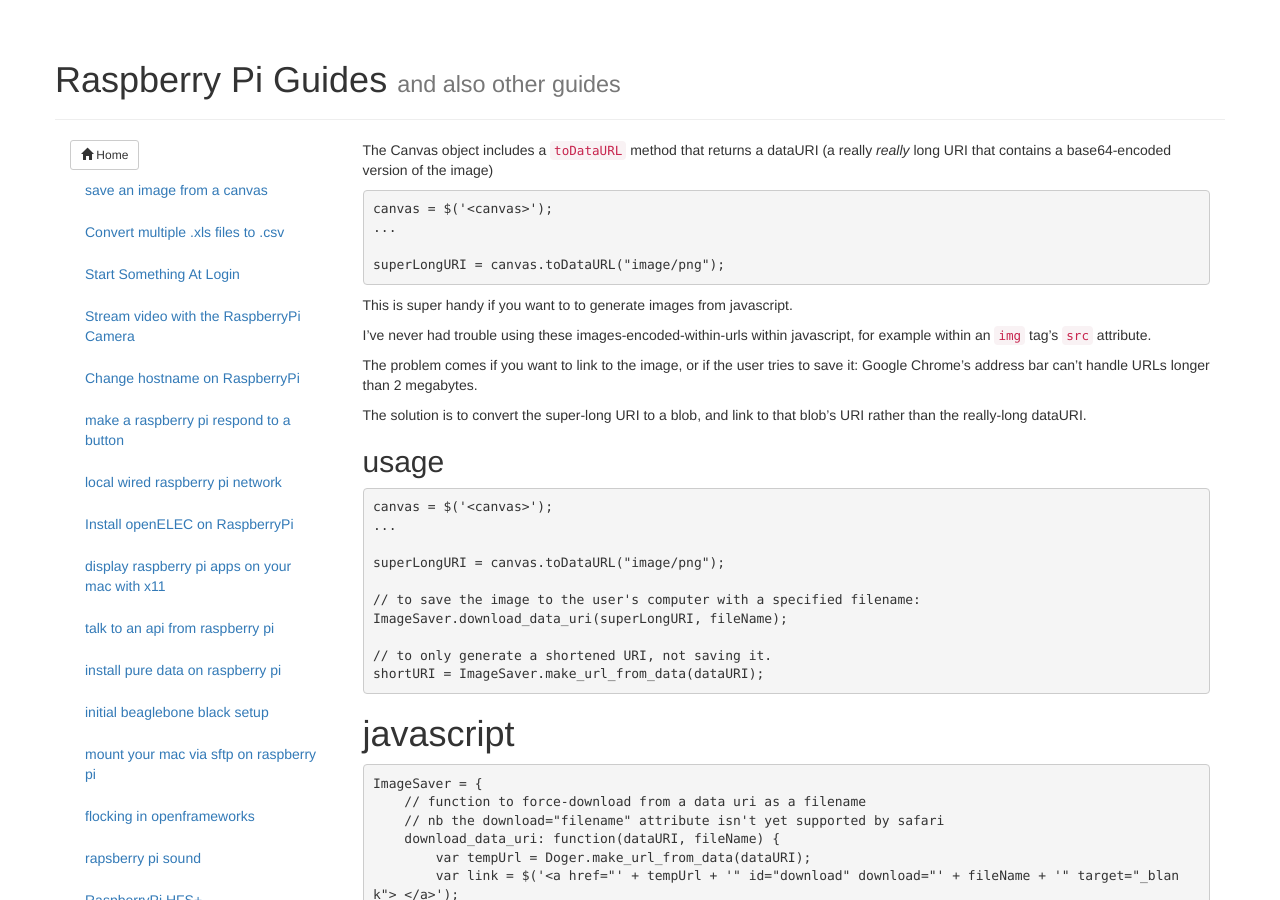
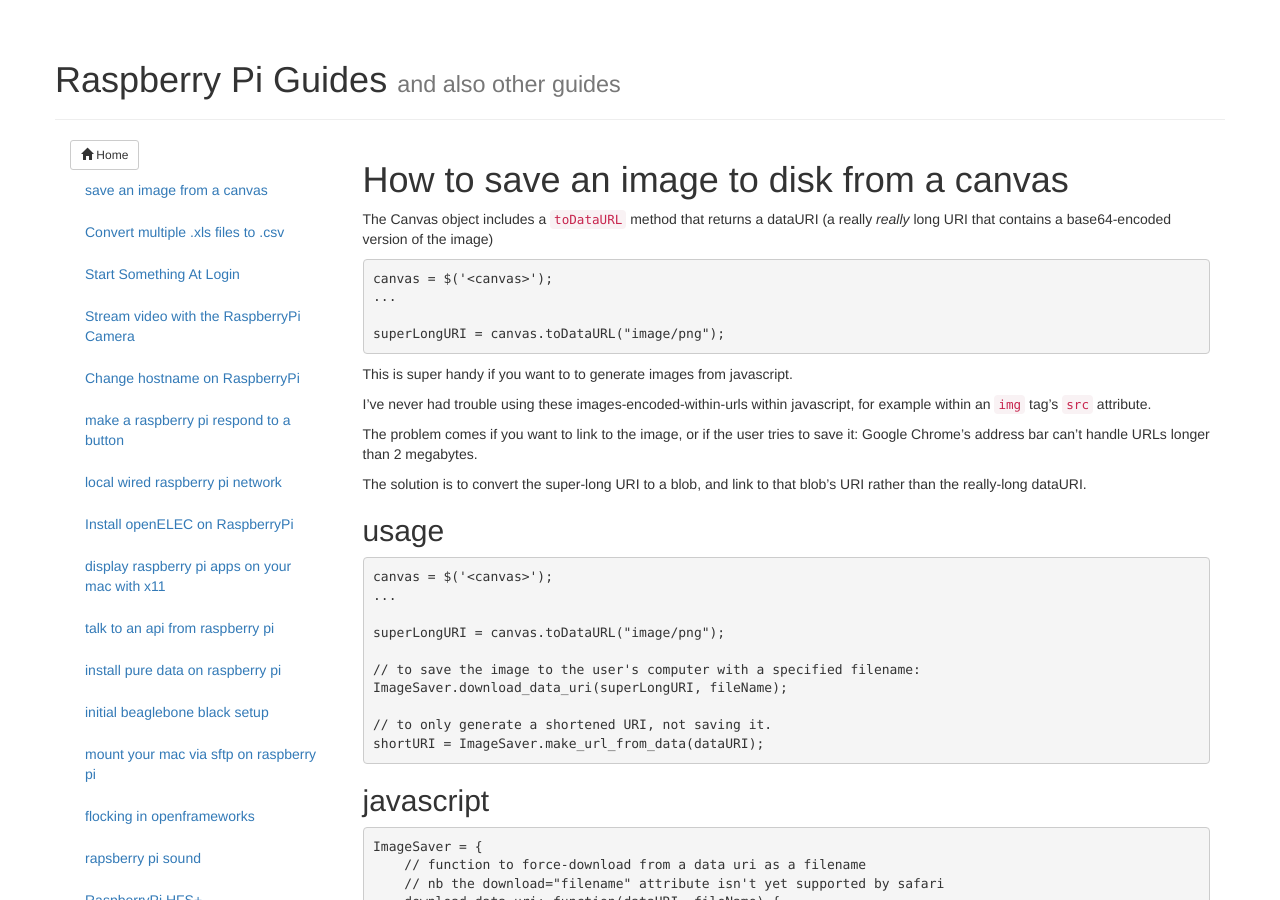
Before and after one commit to amonks/rpi-setup, a Jekyll site: the page built from _posts/2014-4-2-save-image-from-canvas.md, in a window 1280 px wide and 900 px high. Built offline with Jekyll 4.4.1, drawn with Linux system fonts in a browser that asks for light colours; nearby versions of some CDN libraries.

Commit message:
bookmarklet

```diff
--- a/_posts/2014-4-2-save-image-from-canvas.md
+++ b/_posts/2014-4-2-save-image-from-canvas.md
@@ -8,6 +8,8 @@
 group: web
 
 ---
+
+# How to save an image to disk from a canvas
 
 The Canvas object includes a `toDataURL` method that returns a dataURI (a really *really* long URI that contains a base64-encoded version of the image)
 
@@ -39,7 +41,7 @@
 
 
 
-# javascript
+## javascript
 
     ImageSaver = {
         // function to force-download from a data uri as a filename
```
